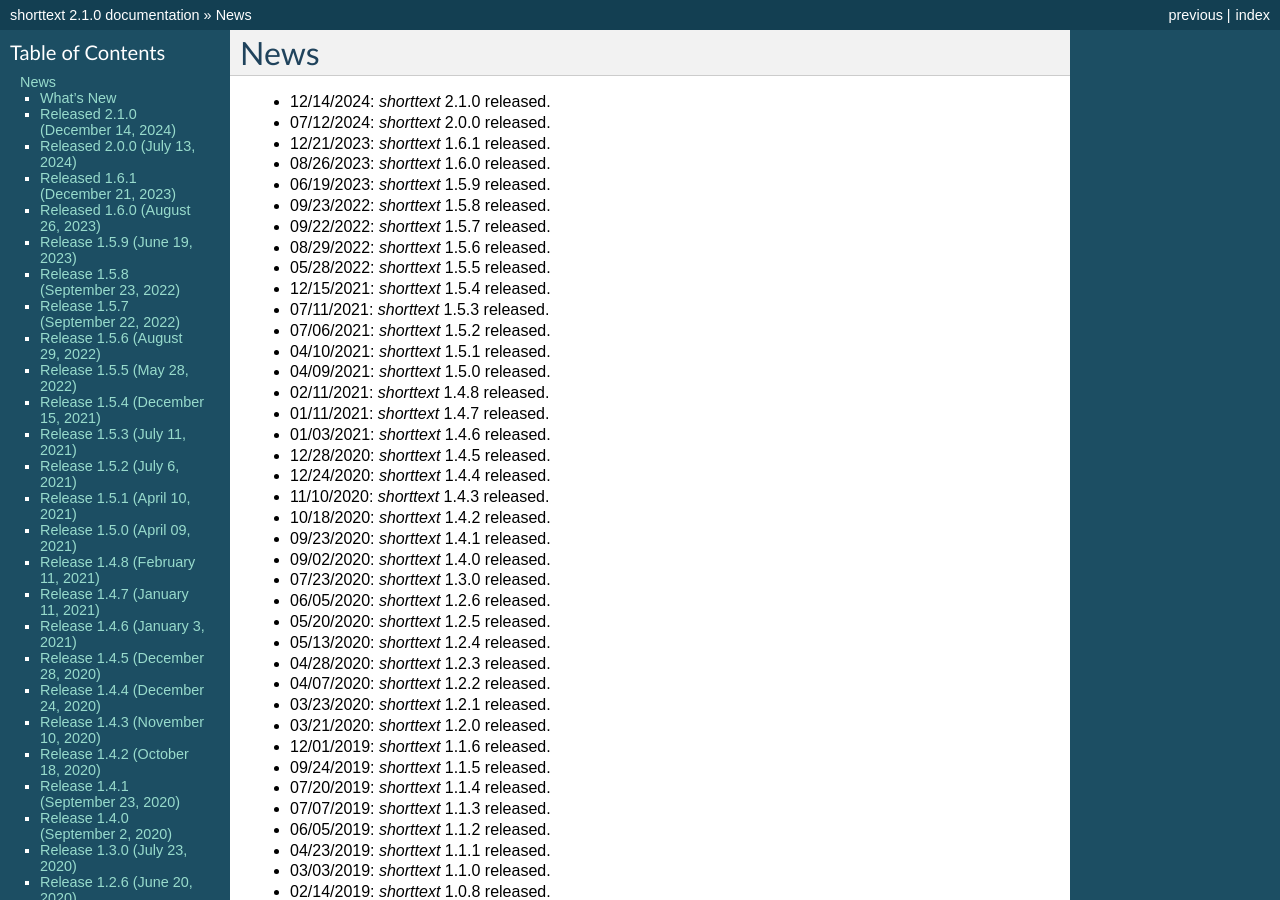
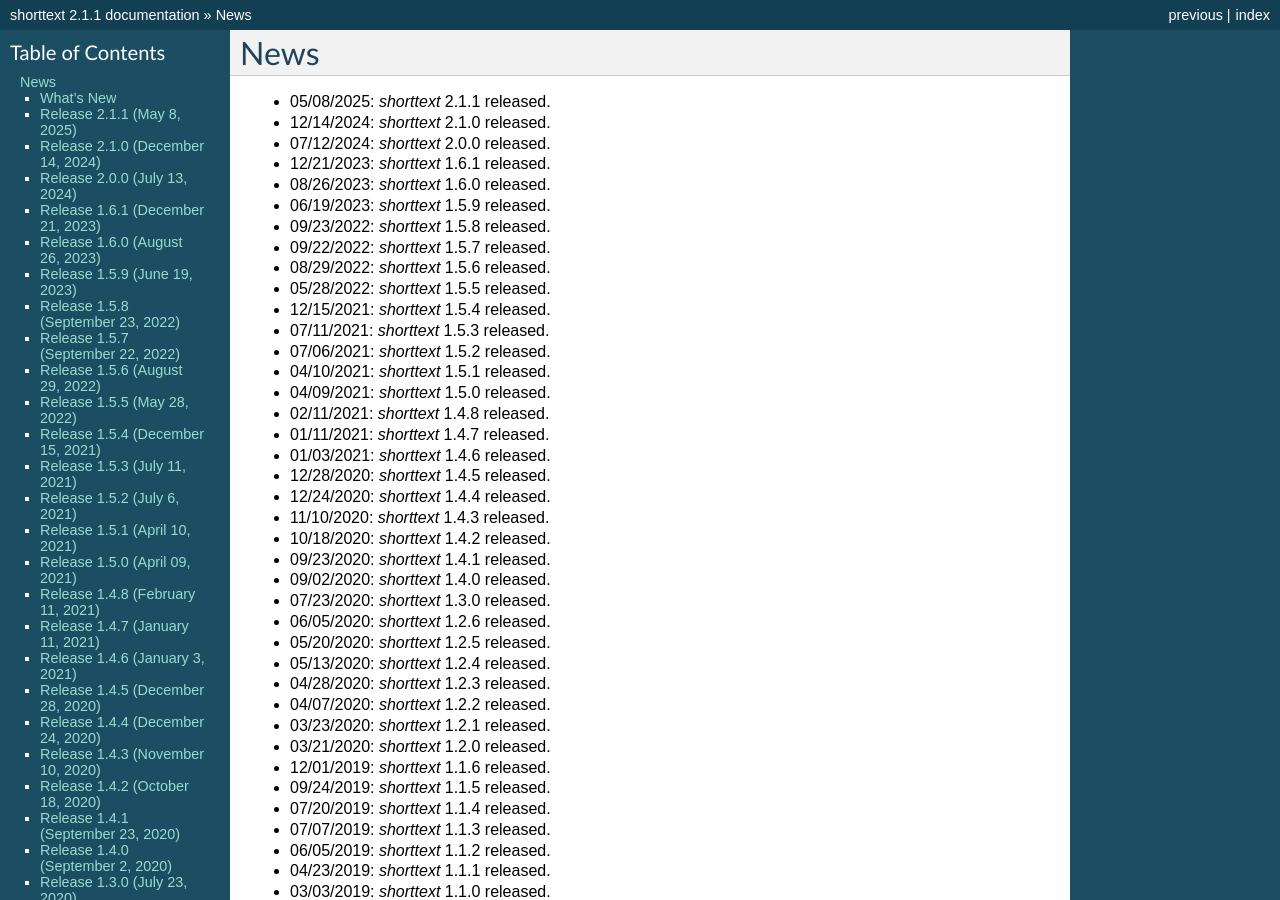
Before and after one commit to stephenhky/PyShortTextCategorization, a Sphinx documentation site: the page built from docs/news.rst, in a window 1280 px wide and 900 px high. Built offline with Sphinx 7.4.7, drawn with Linux system fonts in a browser that asks for light colours; some of the changed text lies outside the part shown.

Commit message:
release 2.1.1

```diff
--- a/docs/conf.py
+++ b/docs/conf.py
@@ -58,7 +58,7 @@ author = u'Kwan Yuet Stephen Ho'
 # The short X.Y version.
 version = u'2.1'
 # The full version, including alpha/beta/rc tags.
-release = u'2.1.0'
+release = u'2.1.1'
 
 # The language for content autogenerated by Sphinx. Refer to documentation
 # for a list of supported languages.
--- a/docs/news.rst
+++ b/docs/news.rst
@@ -1,6 +1,7 @@
 News
 ====
 
+* 05/08/2025: `shorttext` 2.1.1 released.
 * 12/14/2024: `shorttext` 2.1.0 released.
 * 07/12/2024: `shorttext` 2.0.0 released.
 * 12/21/2023: `shorttext` 1.6.1 released.
@@ -82,27 +83,33 @@ News
 What's New
 ----------
 
-Released 2.1.0 (December 14, 2024)
-------------------------------
+Release 2.1.1 (May 8, 2025)
+---------------------------
+
+* Update of Snowball stemmer;
+* Codes cleaned up.
+
+Release 2.1.0 (December 14, 2024)
+---------------------------------
 
 * Use of `pyproject.toml` for package distribution.
 * Removed Cython components.
 * Huge relative import refactoring.
 
-Released 2.0.0 (July 13, 2024)
-------------------------------
+Release 2.0.0 (July 13, 2024)
+-----------------------------
 
 * Decommissioned support for Python 3.8.
 * Added support for Python 3.12.
 * Updated file extensions for model files.
 
-Released 1.6.1 (December 21, 2023)
-----------------------------------
+Release 1.6.1 (December 21, 2023)
+---------------------------------
 
 * Updated package requirements.
 
-Released 1.6.0 (August 26, 2023)
---------------------------------
+Release 1.6.0 (August 26, 2023)
+-------------------------------
 
 * Pinned requirements for ReadTheDocs documentation;
 * Fixed bugs in word-embedding model mean pooling classifiers;
--- a/pyproject.toml
+++ b/pyproject.toml
@@ -4,7 +4,7 @@ build-backend = "setuptools.build_meta"
 
 [project]
 name = "shorttext"
-version = "2.1.1a1"
+version = "2.1.1"
 authors = [
     {name = "Kwan Yuet Stephen Ho", email = "stephenhky@yahoo.com.hk"}
 ]
```
Also changed, not shown: README.md (+1 -0 lines).
